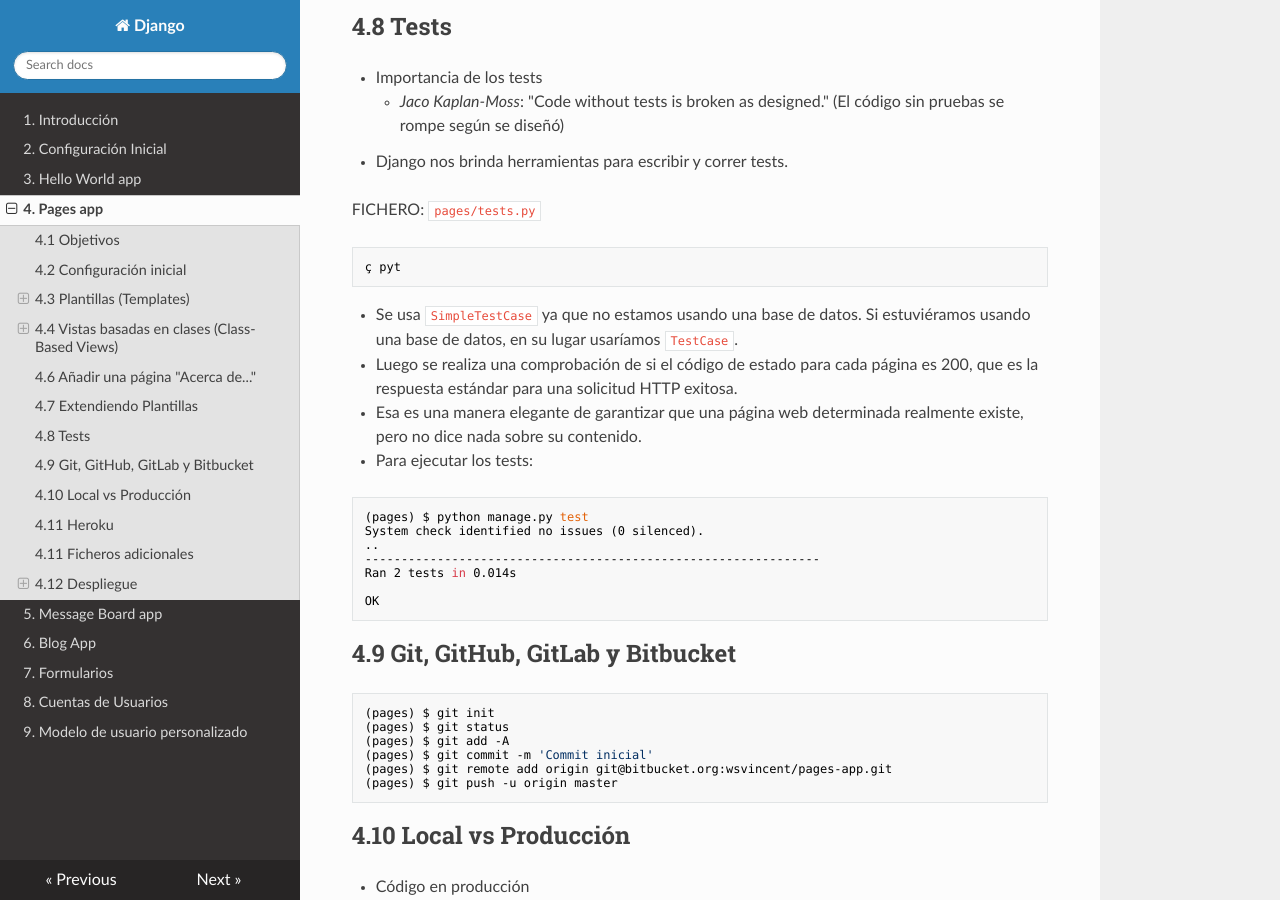
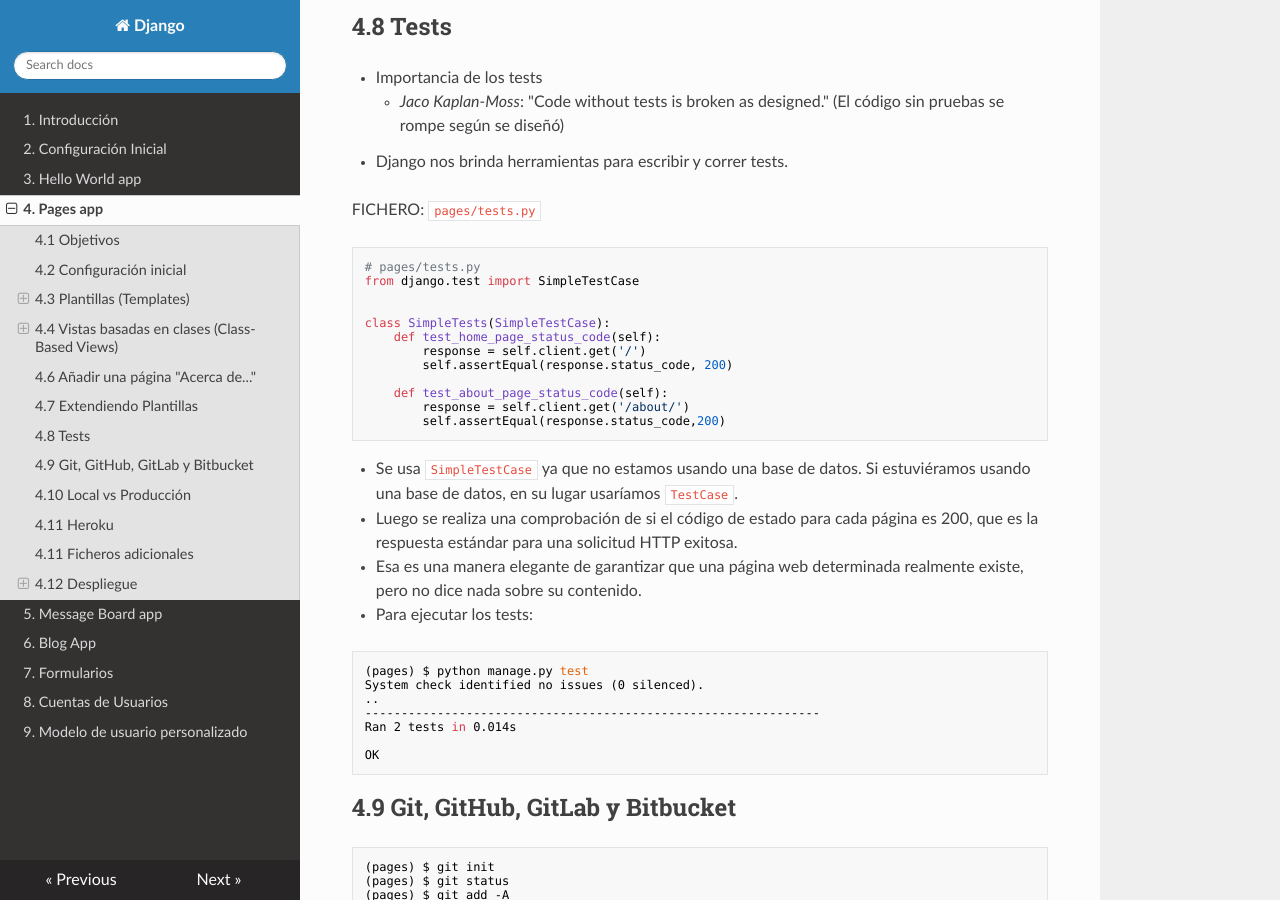
Before and after one commit to mentecatoDev/django, an MkDocs documentation site: the page built from docs/4_pages_app.md, in a window 1280 px wide and 900 px high, scrolled down 4857 px. Built offline with MkDocs 1.6.1, drawn with Linux system fonts in a browser that asks for light colours; nearby versions of some CDN libraries; some of the changed text lies outside the part shown.

Commit message:
Arregla errores menores en 4 y 9

````diff
--- a/docs/4_pages_app.md
+++ b/docs/4_pages_app.md
@@ -187,7 +187,7 @@ class AboutPageView(TemplateView):
 - Los tags de las plantillas tienen la forma
 <div align=center>
 	<pre>
-		{%&ltcualquier cosa&gt%}
+		{% cualquier_cosa %}
 	</pre>
 </div>
 
@@ -240,7 +240,18 @@ FICHERO: `templates/about.html`
  FICHERO: `pages/tests.py`
 
 ``` python
-ç pyt
+# pages/tests.py
+from django.test import SimpleTestCase
+
+
+class SimpleTests(SimpleTestCase):
+    def test_home_page_status_code(self):
+        response = self.client.get('/')
+        self.assertEqual(response.status_code, 200)
+
+    def test_about_page_status_code(self):
+        response = self.client.get('/about/')
+        self.assertEqual(response.status_code,200)
 ```
 
 - Se usa `SimpleTestCase` ya que no estamos usando una base de datos. Si estuviéramos usando una base de datos, en su lugar usaríamos `TestCase`.
````
Also changed, not shown: docs/9_modelo_de_usuario_personalizado.md (+5 -3 lines).
